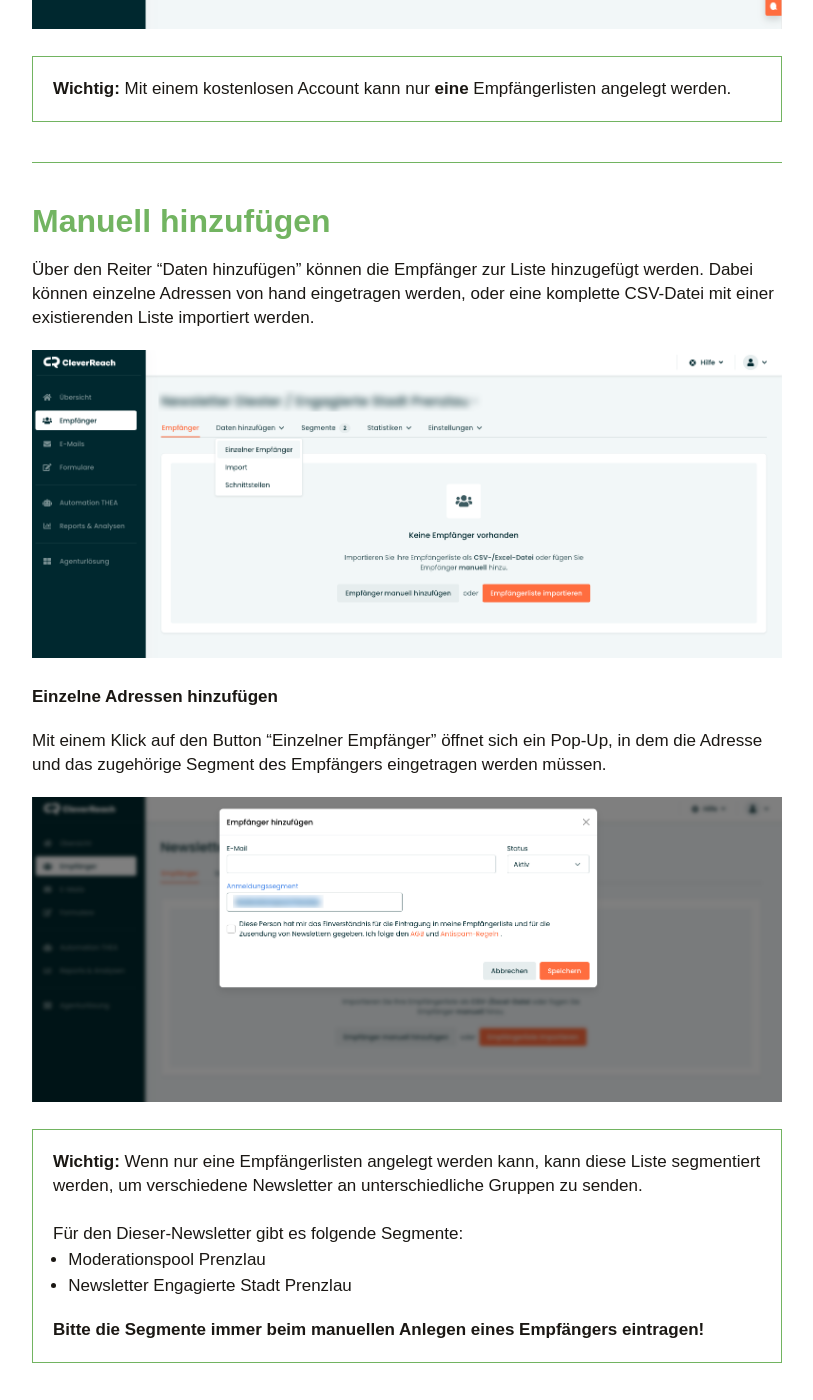
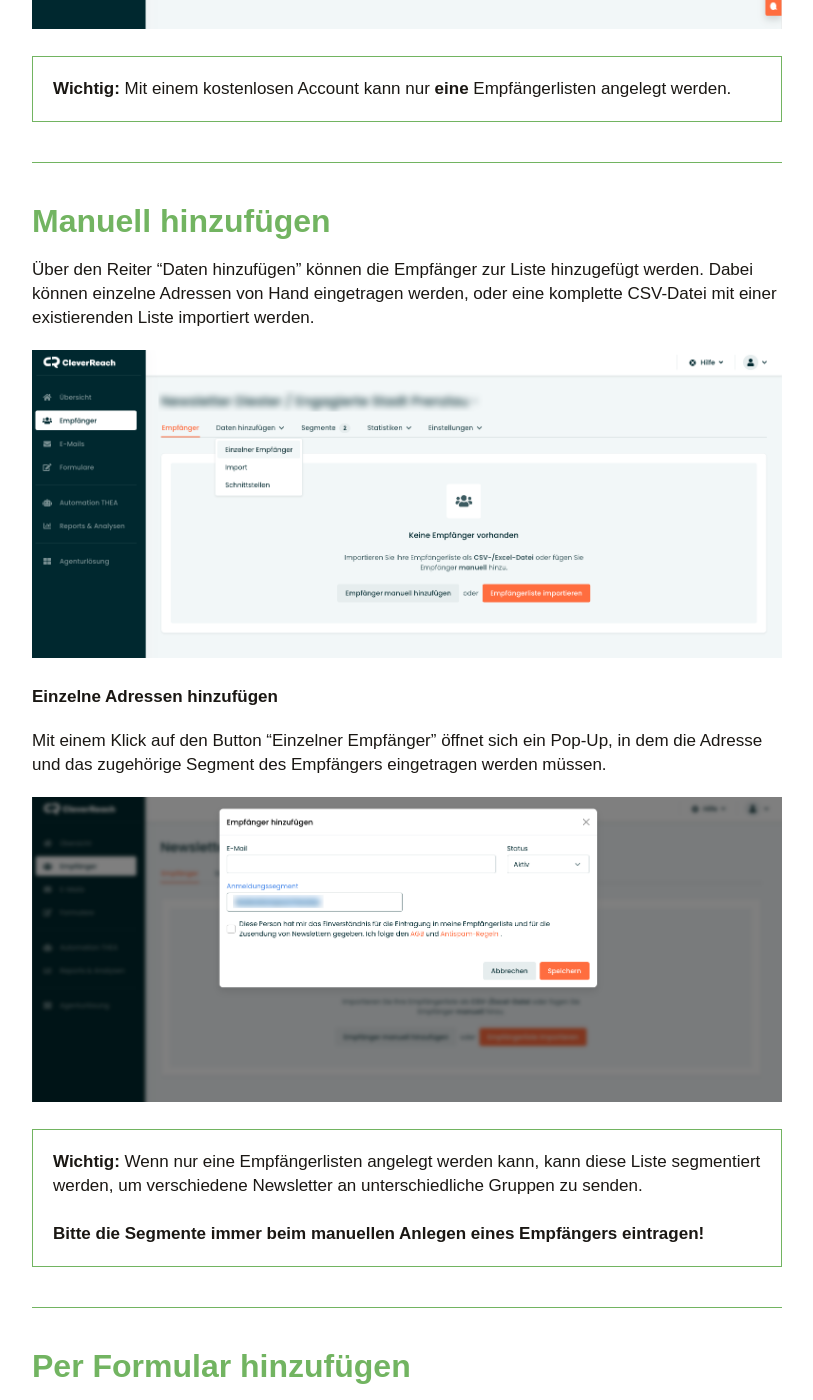
Before and after one commit to goYippi-labs/tutorials, a Jekyll site: the page built from cleverreach/abonnenten-verwalten/index.md, in a window 1280 px wide and 1400 px high, scrolled down 743 px. Shown: the whole window, without its empty margins (358-1171 px from the left). Built offline with Jekyll 4.4.1, drawn with Linux system fonts in a browser that asks for light colours; nearby versions of some CDN libraries; some web fonts are replaced; library files that are not in the unit come from our copies.

Commit message:
CleverReach Grammar & Spelling Check

```diff
--- a/cleverreach/abonnenten-verwalten/index.md
+++ b/cleverreach/abonnenten-verwalten/index.md
@@ -22,7 +22,7 @@ id: only-subnavi
 
 ## Manuell hinzufügen
 
-Über den Reiter "Daten hinzufügen" können die Empfänger zur Liste hinzugefügt werden. Dabei können einzelne Adressen von hand eingetragen werden, oder eine komplette CSV-Datei mit einer existierenden Liste importiert werden.
+Über den Reiter "Daten hinzufügen" können die Empfänger zur Liste hinzugefügt werden. Dabei können einzelne Adressen von Hand eingetragen werden, oder eine komplette CSV-Datei mit einer existierenden Liste importiert werden.
 
 ![alt text](empfaenger-hinzufuegen.png "Screen Empfänger hinzufügen")
 
@@ -34,11 +34,6 @@ Mit einem Klick auf den Button "Einzelner Empfänger" öffnet sich ein Pop-Up, i
 
 <div class="box">
 <strong>Wichtig:</strong> Wenn nur eine Empfängerlisten angelegt werden kann, kann diese Liste segmentiert werden, um verschiedene Newsletter an unterschiedliche Gruppen zu senden.<br><br>
-Für den Dieser-Newsletter gibt es folgende Segmente:
-<ul>
-    <li>Moderationspool Prenzlau</li>
-    <li>Newsletter Engagierte Stadt Prenzlau</li>
-</ul>
 <strong>Bitte die Segmente immer beim manuellen Anlegen eines Empfängers eintragen!</strong>
 </div>
 
```
Also changed, not shown: cleverreach/index.md (+2 -2 lines), cleverreach/newsletter-erstellen/index.md (+1 -1 lines).
